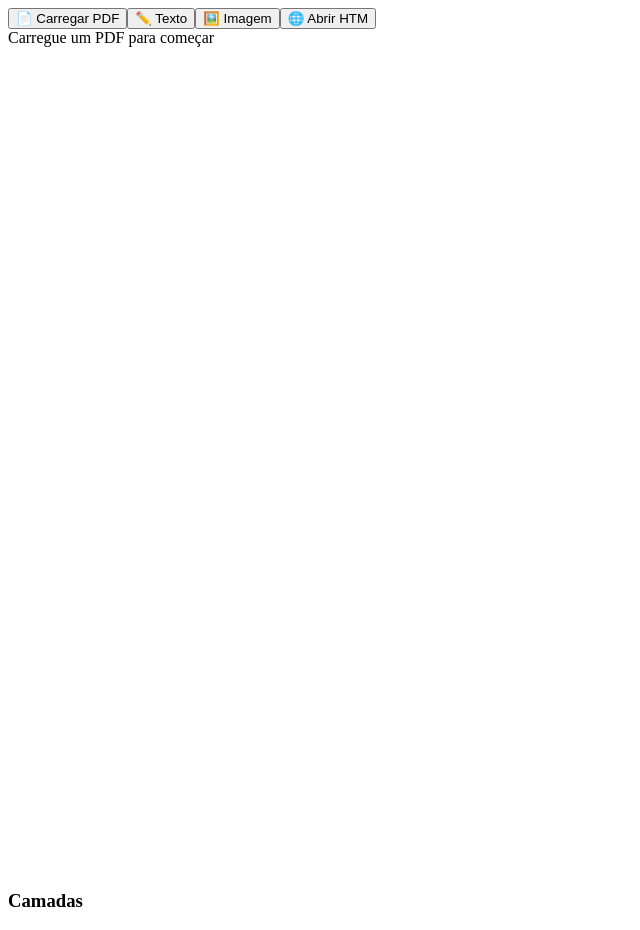
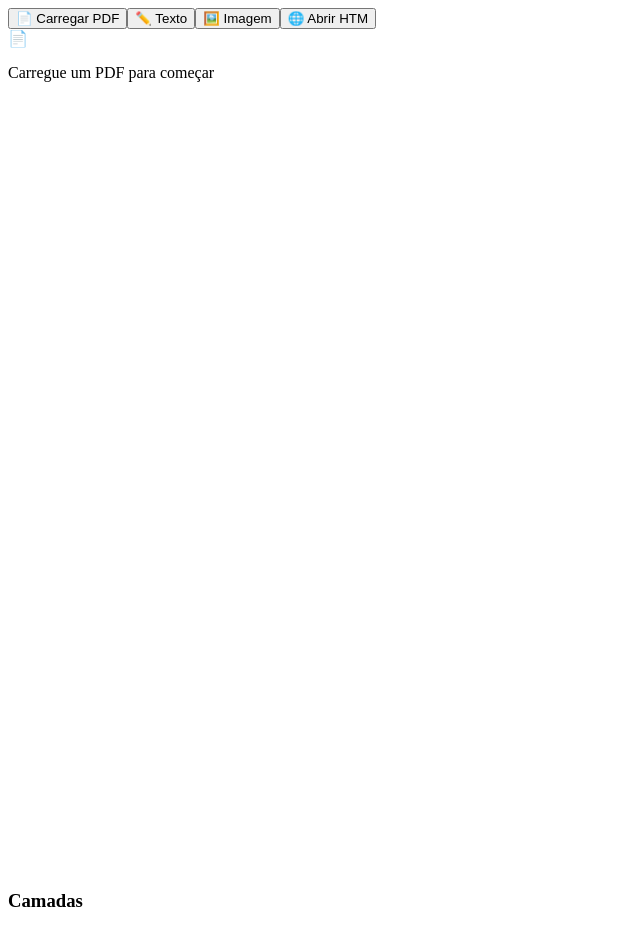
Before and after one commit to LunaraHolistics/pdf-customizer, a React (Vite) app in the folder client/: page / in a window 1280 px wide. Shown: the whole page, without its empty margins (0-640 px from the left). Built offline with nearby package versions, Linux system fonts and the light colour scheme.

Commit message:
Implement CSS filters for layer visibility and styles
Added CSS filter application for layer styles.

```diff
--- a/client/src/components/Canvas.tsx
+++ b/client/src/components/Canvas.tsx
@@ -10,10 +10,18 @@ interface CanvasProps {
 }
 
 export default function Canvas({ pdfUrl, layers, selectedLayerId, setSelectedLayerId, onUpdateLayer }: CanvasProps) {
+
+  // Gera a string de filtro CSS baseado nas propriedades da camada
+  const getFilterStyle = (layer: Layer) => {
+    const brightness = layer.brightness || 100;
+    const contrast = layer.contrast || 100;
+    const saturate = layer.saturate || 100;
+    return `brightness(${brightness}%) contrast(${contrast}%) saturate(${saturate}%)`;
+  };
+
   return (
     <div className="relative bg-white shadow-lg" style={{ width: '595px', height: '842px' }}>
 
-      {/* O PDF agora abre num IFRAME ao invés de IMG */}
       {pdfUrl && (
         <iframe
           src={pdfUrl}
@@ -23,8 +31,10 @@ export default function Canvas({ pdfUrl, layers, selectedLayerId, setSelectedLay
         />
       )}
 
-      {/* CAMADAS ARRUMÁVEIS POR CIMA DO PDF */}
-      {layers.map((layer) => (
+      {layers.map((layer) => {
+        if (layer.visible === false) return null; // Não renderiza se estiver oculto
+
+        return (
           <Rnd
             key={layer.id}
             size={{ width: layer.width, height: layer.height }}
@@ -40,20 +50,23 @@ export default function Canvas({ pdfUrl, layers, selectedLayerId, setSelectedLay
             style={{
               zIndex: layer.zIndex,
               opacity: layer.opacity,
-            border: selectedLayerId === layer.id ? '2px solid blue' : '1px dashed gray',
-            background: layer.type === 'text' ? 'rgba(255,255,255,0.9)' : 'transparent'
+              filter: getFilterStyle(layer), // Aplica o filtro aqui!
+              border: selectedLayerId === layer.id ? '2px solid #3b82f6' : '1px dashed #cbd5e1',
+              background: layer.type === 'text' ? 'rgba(255,255,255,0.95)' : 'transparent'
             }}
             onClick={() => setSelectedLayerId(layer.id)}
           >
             <div className="w-full h-full flex items-center justify-center text-sm p-2 overflow-hidden">
-            {layer.type === 'text' ? layer.content : <img src={layer.content} alt="img" className="w-full h-full object-contain" />}
+              {layer.type === 'text' ? layer.content : <img src={layer.content} alt="img" className="w-full h-full object-contain pointer-events-none" draggable={false} />}
             </div>
           </Rnd>
-      ))}
+        );
+      })}
 
       {!pdfUrl && (
-        <div className="absolute inset-0 flex items-center justify-center text-gray-400">
-          Carregue um PDF para começar
+        <div className="absolute inset-0 flex flex-col items-center justify-center text-gray-400">
+          <span className="text-5xl mb-4">📄</span>
+          <p>Carregue um PDF para começar</p>
         </div>
       )}
     </div>
```
Lines whose indentation alone changed are shown as unchanged.
